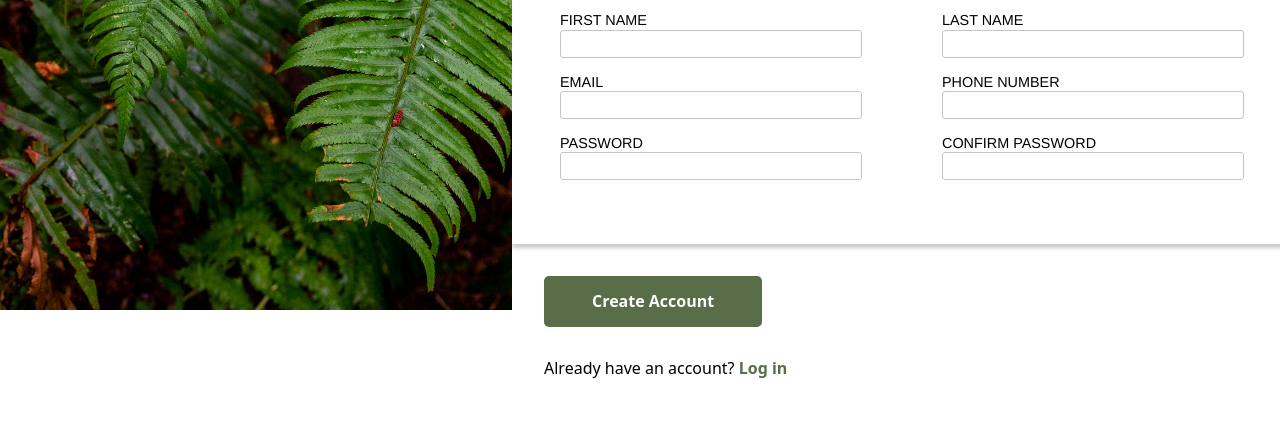
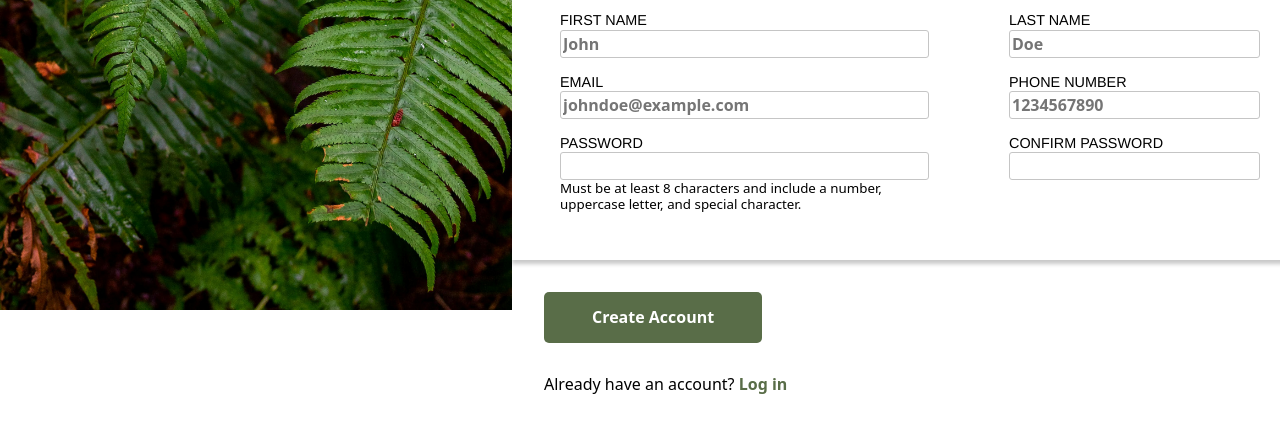
Before and after one commit to TomTatertot/sign-up-form, a plain HTML site: page index.html in a window 1280 px wide. Shown: the part 490-917 px from the top of the page. Drawn offline with Linux system fonts and the light colour scheme.

Commit message:
add placeholders and input validation

```diff
--- a/index.html
+++ b/index.html
@@ -30,23 +30,38 @@
         <form id="userForm" action="">
             <div class="form-column">
                 <label for="first-name">FIRST NAME</label>
-                <input type="text" name="firstName" id="first-name">
+                <input type="text" name="firstName" id="first-name" placeholder="John" required>
 
                 <label for="mail">EMAIL</label>
-                <input type="email" name="userEmail" id="mail">
+                <input type="email" name="userEmail" id="mail" placeholder="johndoe@example.com" required>
 
                 <label for="pwd">PASSWORD</label>
-                <input type="password" name="password" id="pwd">
+                <input type="password"
+                name="password"
+                id="pwd"
+                pattern="^(?=.*[A-Z])(?=.*\d)(?=.*[!@#$%^&*])[A-Za-z\d!@#$%^&*]{8,}$"
+                title="Password must be at least 8 characters, include a number, an uppercase letter, and a special character."
+                aria-describedly ="pwd-help"
+                required><!-- aria-describedly allows screen readers to read out the pwd-help text -->
+                <small id="pwd-help" class="helper-text">
+                    Must be at least 8 characters and include a number, uppercase letter, and special character.
+                  </small>
             </div>
             <div class="form-column">
                 <label for="last-name">LAST NAME</label>
-                <input type="text" name="lastName" id="last-name">
+                <input type="text" name="lastName" id="last-name" placeholder="Doe" required>
 
                 <label for="tel">PHONE NUMBER</label>
-                <input type="tel" name="userNumber" id="tel">
+                <input type="tel" name="userNumber" id="tel" placeholder="1234567890">
 
                 <label for="confirm-pwd">CONFIRM PASSWORD</label>
-                <input type="password" name="confirmPassword" id="confirm-pwd">
+                <input
+                type="password"
+                name="confirmPassword"
+                id="confirm-pwd"
+                pattern="^(?=.*[A-Z])(?=.*\d)(?=.*[!@#$%^&*])[A-Za-z\d!@#$%^&*]{8,}$"
+                title="Password must be at least 8 characters, include a number, an uppercase letter, and a special character."
+                required>
             </div>
         </form>
     </div>
--- a/styles.css
+++ b/styles.css
@@ -77,7 +77,14 @@ input {
     margin-bottom: 1rem;
     border: 1px solid rgb(197, 197, 197);
     border-radius: 3px;
-    font-size: 1.25rem;
+    font-size: 1rem;
+    font-weight: bold;
+    line-height: 1.5;
+
+}
+
+input[type="password"]{
+    margin-bottom:0;
 }
 
 label {
@@ -95,7 +102,7 @@ input:focus {
 
 input[type="password"]:focus {
     outline: none;
-    border: 1px solid red;
+    border: 2px solid red;
     box-shadow: none; /* Remove default red shadow on Firefox */
     border-radius: 5px;
 }
```
